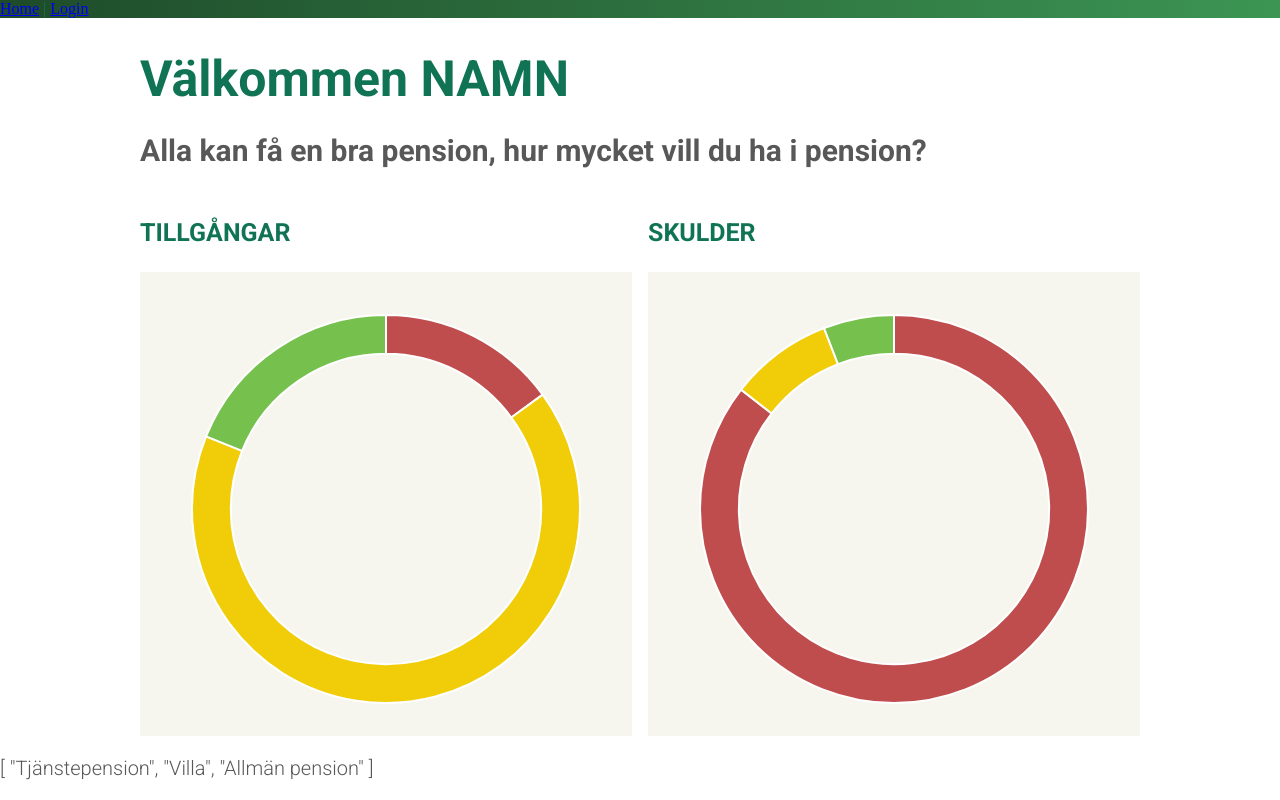
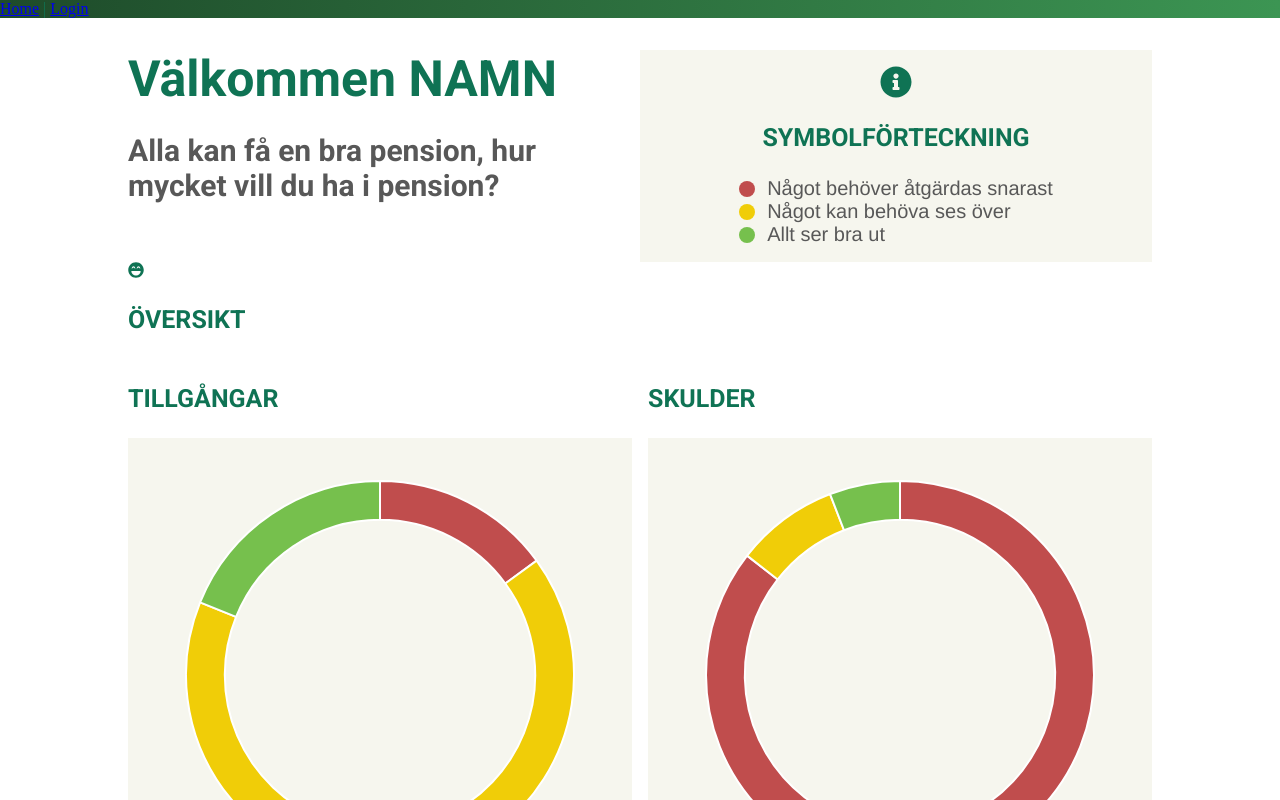
Before and after one commit to emilpee/pension-on-demand, a Vue app in the folder pod-frontend/: page / in a window 1280 px wide. Shown: the top 800 px of the page. Built offline with nearby package versions, Linux system fonts and the light colour scheme.

Commit message:
Now showing meaning of symbol colors

```diff
--- a/pod-frontend/package.json
+++ b/pod-frontend/package.json
@@ -8,6 +8,7 @@
     "lint": "vue-cli-service lint"
   },
   "dependencies": {
+    "@fortawesome/fontawesome-free": "^5.11.2",
     "chart.js": "^2.9.3",
     "core-js": "^3.3.2",
     "vue": "^2.6.10",
--- a/pod-frontend/src/components/Button.vue
+++ b/pod-frontend/src/components/Button.vue
@@ -15,6 +15,7 @@ export default {
     background: $mediumGreen;
     border-radius: $borderRadius * 4;
     color: $white;
+    cursor: pointer;
     font-family: $btnText;
     font-size: 1.125em;
     padding: .75rem 3.5rem;
--- /dev/null
+++ b/pod-frontend/src/components/TrafficLights.vue
@@ -0,0 +1,44 @@
+<template>
+<main class="lights">
+  <div class="light lights__red"></div>
+  <div class="light lights__yellow"></div>
+  <div class="light lights__green"></div>
+</main>
+</template>
+
+<script>
+export default {
+
+}
+</script>
+
+<style lang="scss">
+
+@import '../scss/';
+
+.lights {
+    display: flex;
+    flex-direction: column;
+    background: inherit;
+
+    .light {
+        width: 1rem;
+        height: 1rem;
+        border-radius: 9999px;
+        margin: .1rem 0;
+    }
+
+    &__green {
+        background: $lightGreen;
+    }
+
+    &__yellow {
+        background: $yellow;
+    }
+
+    &__red {
+        background: $red;
+    }
+}
+
+</style>
--- a/pod-frontend/src/components/index.js
+++ b/pod-frontend/src/components/index.js
@@ -1,3 +1,4 @@
 export { default as Button } from './Button.vue';
 export { default as Tabs } from './Tabs.vue';
 export { default as DoughnutChart } from './DoughnutChart.vue';
+export { default as TrafficLights } from './TrafficLights.vue';
--- a/pod-frontend/src/main.js
+++ b/pod-frontend/src/main.js
@@ -2,6 +2,8 @@ import Vue from 'vue'
 import App from './App.vue'
 import router from './router'
 import store from './store'
+import '@fortawesome/fontawesome-free/css/all.css'
+import '@fortawesome/fontawesome-free/js/all.js'
 
 Vue.config.productionTip = false
 
--- a/pod-frontend/src/scss/_typography.scss
+++ b/pod-frontend/src/scss/_typography.scss
@@ -3,7 +3,6 @@
 
 $mainText: 'Roboto', sans-serif;
 $logoText: 'Avenir Next', sans-serif;
-
 $btnText: 'Source Sans Pro', 'Roboto', sans-serif;
 
 
@@ -30,11 +29,16 @@ h3 {
     text-transform: uppercase;
 }
 
-p {
+p, span {
     color: $gray;
     font-weight: 300;
     font-family: $mainText;
     font-size: 1.25em;
+}
+
+span {
+    font-family: 'Helvetica Neue';
+    font-weight: 400;
 }
 
 .login {
--- a/pod-frontend/src/scss/index.scss
+++ b/pod-frontend/src/scss/index.scss
@@ -2,3 +2,4 @@
 @import 'typography';
 @import 'colors';
 @import 'responsive';
+@import 'elements';
--- a/pod-frontend/src/views/Home.vue
+++ b/pod-frontend/src/views/Home.vue
@@ -1,12 +1,43 @@
 <template>
-  <main class="home">
+  <main class="container">
+
+    <div class="home">
 
     <div class="home__intro">
-      <h1>Välkommen NAMN</h1>
-      <h2>Alla kan få en bra pension, hur mycket vill du ha i pension?</h2>
+      <div class="text">
+        <h1>Välkommen NAMN</h1>
+        <h2>Alla kan få en bra pension, hur mycket vill du ha i pension?</h2>
+      </div>
+
+      <div class="symbols">
+        <div class="symbols__header">
+          <i :style="{ fontSize: '2rem' }" class="fas fa-info-circle"></i>
+          <h3>Symbolförteckning</h3>
+        </div>
+        <div class="symbols__body">
+
+            <div class="symbols__body--item">
+              <div class="light lights__red"></div>
+              <span>Något behöver åtgärdas snarast</span>
+            </div>
+            <div class="symbols__body--item">
+              <div class="light lights__yellow"></div>
+              <span>Något kan behöva ses över</span>
+            </div>
+            <div class="symbols__body--item">
+              <div class="light lights__green"></div>
+              <span>Allt ser bra ut</span>
+            </div>
+
+        </div>
+      </div>
     </div>
 
     <div class="home__slider">
+      <div class="title">
+        <i class="fas fa-laugh-beam"></i>
+        <h3>Översikt</h3>
+      </div>
     </div>
 
     <div class="home__charts">
@@ -25,7 +56,7 @@
     <div v-for="(info, index) in chartsData" class="home__chartsinfo" :key="index">
       <p>{{ info.labels }}</p>
     </div>
-
+  </div>
   </main>
 </template>
 
@@ -41,7 +72,7 @@ export default {
     }
   },
   components: {
-    DoughnutChart
+    DoughnutChart,
   },
 }
 </script>
@@ -49,21 +80,74 @@ export default {
 <style lang="scss">
 @import '../scss/';
 
+.container {
+  background: $white;
+}
+
   .home {
     background: $white;
+    max-width: 64rem;
+    margin: 0 auto;
 
     &__intro {
-      // TODO - dynamisk
-      max-width: 1000px;
-      margin: 0 auto;
       padding-top: 2rem;
+      flex-direction: row;
+      display: flex;
+
+      > div {
+        flex: 1;
+      }
+
+      .symbols {
+        flex-direction: column;
+        background: $light;
+        display: flex;
+        align-items: center;
+
+        &__header {
+          flex-direction: column;
+          align-items: center;
+          display: flex;
+          padding-top: 1rem;
+        }
+
+        &__body {
+          display: flex;
+          flex-direction: column;
+          padding-bottom: 1rem;
+
+          &--item {
+            display: flex;
+            align-items: center;
+            flex-direction: row;
+
+            .light {
+              width: 1rem;
+              height: 1rem;
+              border-radius: 9999px;
+              margin-right: .75rem;
+            }
+
+          }
+
+
+        }
+
+        &__colors {
+          margin: .5rem;
+        }
+
+        &__desc p {
+          margin: 0;
+        }
+
+      }
+
     }
 
     &__charts {
       display: flex;
       flex-direction: column;
-      max-width: 1000px;
-      margin: 0 auto;
 
       .doughnut {
         width: 100%;
--- a/pod-frontend/src/views/Login.vue
+++ b/pod-frontend/src/views/Login.vue
@@ -1,5 +1,5 @@
 <template>
-<main class="container">
+<main class="login-container">
   <div class="login">
     <div class="login__logo">
         <h1>Pension</h1>
@@ -46,14 +46,6 @@ export default {
     }
   },
 
-  methods: {
-
-    signIn() {
-      this.$router.push('/');
-    },
-
-  },
-
   components: {
     Tabs, LoginForm
   },
@@ -65,7 +57,7 @@ export default {
 <style lang="scss">
 @import '../scss/';
 
-.container {
+.login-container {
 
   @include breakpoints(large) {
     display: flex;
--- a/pod-frontend/src/views/LoginForm.vue
+++ b/pod-frontend/src/views/LoginForm.vue
@@ -38,7 +38,12 @@ export default {
         //     this.$store.commit('setChoosedDevice', true);
         // },
         signIn() {
-            this.$router.push('/');
+            if (this.tabs[0].isActive) {
+                let link = "bankid://redirect=" + document.location;
+                document.location = link;
+            } else {
+                this.$router.push('/');
+            }
         },
     }
 
```
Also changed, not shown: pod-frontend/src/scss/_elements.scss (added), 1 other file (tests, documents, lock files or other folders).
